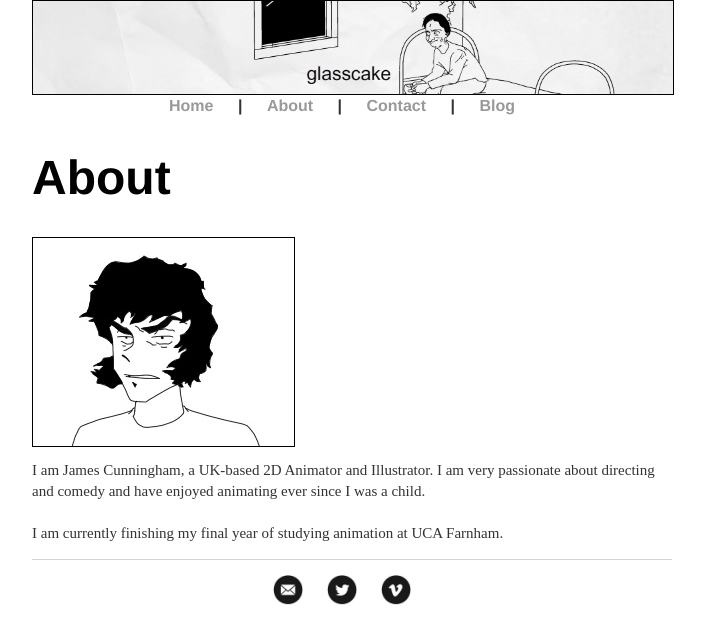
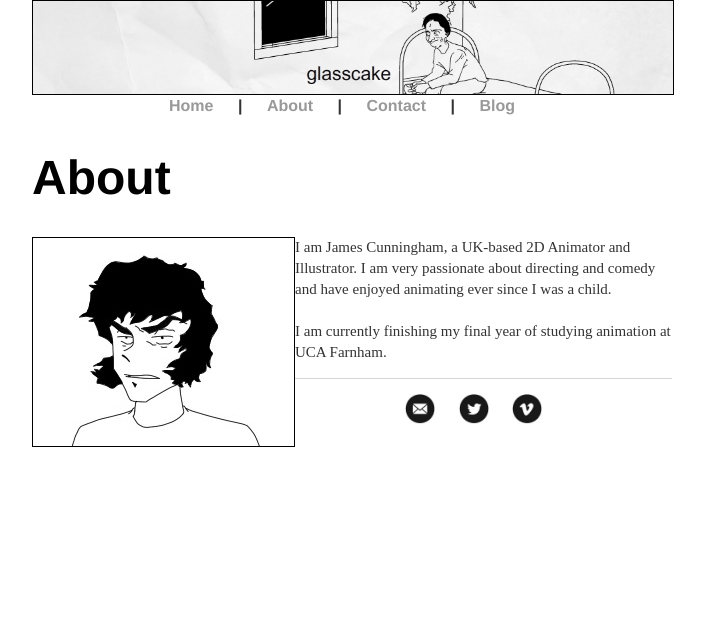
Before and after one commit to glasscaked/strip, a Jekyll site: the page built from about/index.html, in a window 1280 px wide. Shown: the top 644 px of the page, without its empty margins (288-993 px from the left). Built offline with Jekyll 4.4.1, drawn with Linux system fonts in a browser that asks for light colours.

Commit message:
Update index.html

```diff
--- a/about/index.html
+++ b/about/index.html
@@ -8,11 +8,9 @@ title: About | James Cunningham
 
 
 <div id="img-container"><img href="/" alt="profile.jpg" src="/images/profile.jpg" height="261" width="208" border="1" align="left" /></div></div>
-<div style="line-height:1300%;">
-    <br>
-</div>
-			<p style="font-size:15px">I am James Cunningham, a UK-based 2D Animator and Illustrator. I am very passionate about directing and comedy and have enjoyed animating ever since I was a child.<br>
+    <p style="font-size:15px">I am James Cunningham, a UK-based 2D Animator and Illustrator. I am very passionate about directing and comedy and have enjoyed animating ever since I was a child.<br>
 				<br>
 				I am currently finishing my final year of studying animation at UCA Farnham.</p>
+</div>
 
 		</div>
```
